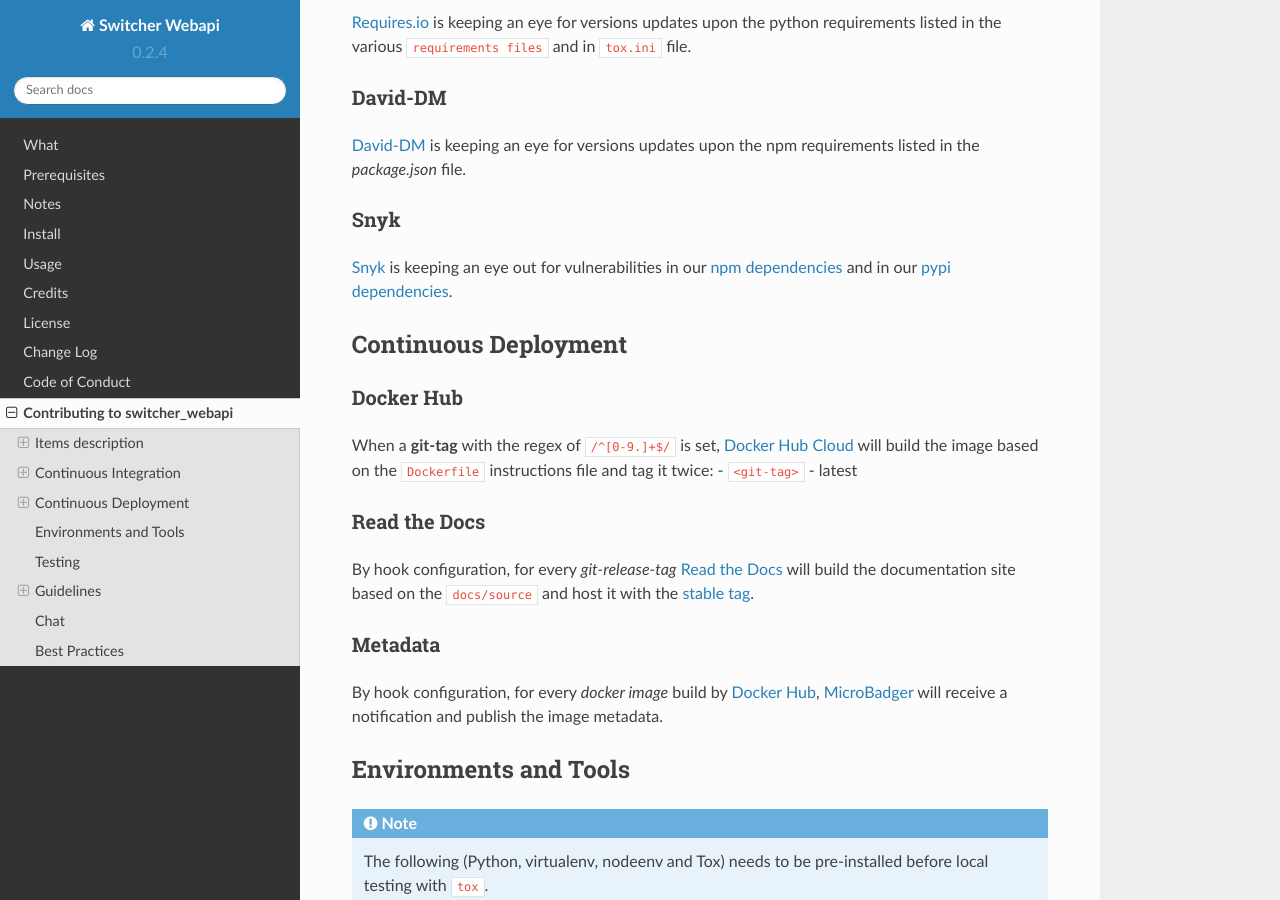
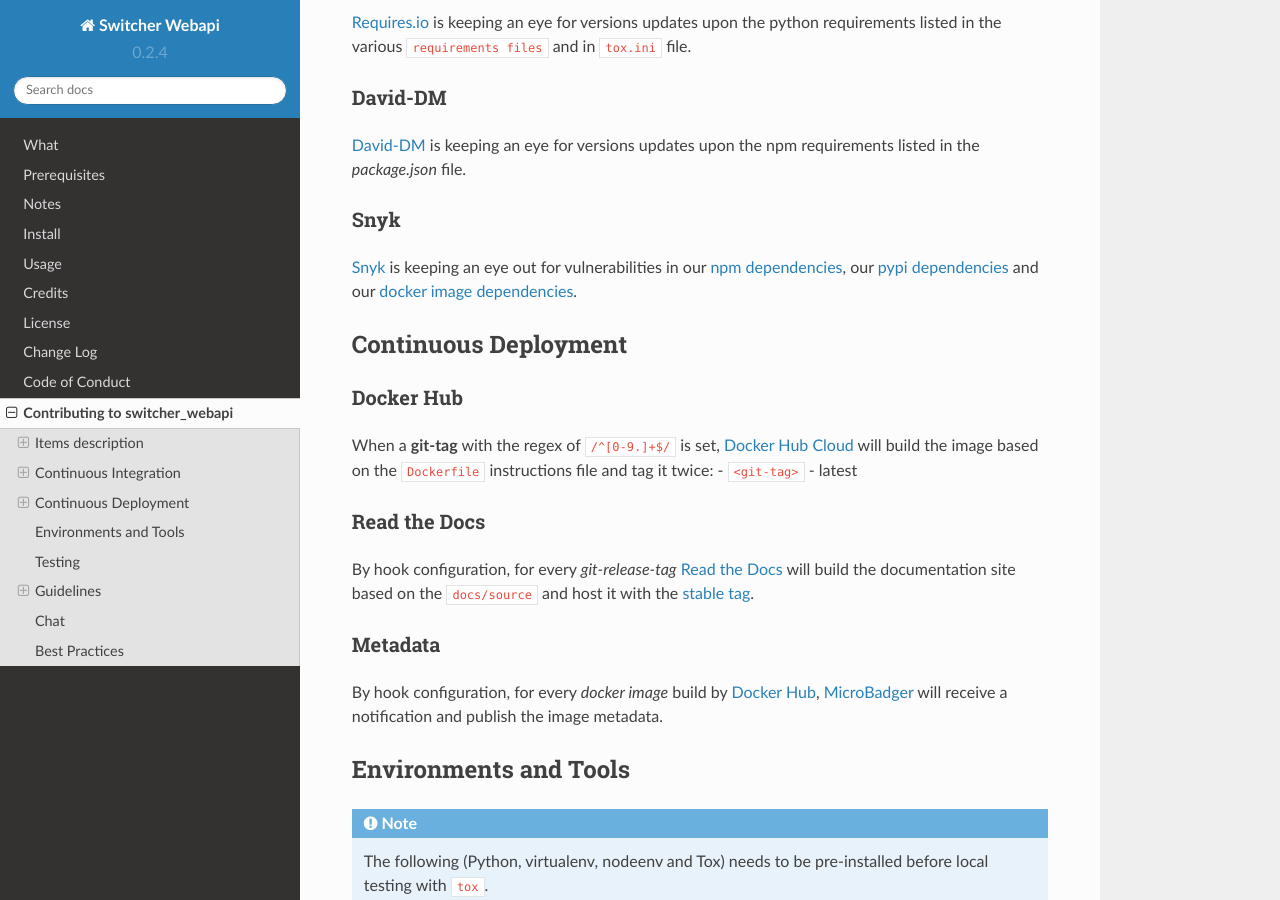
Before and after one commit to TomerFi/switcher_webapi, a Sphinx documentation site: the page built from docs/source/contributing.rst, in a window 1280 px wide and 900 px high, scrolled down 3209 px. Built offline with Sphinx 7.4.7 and the Read the Docs theme 2.0.0, drawn with Linux system fonts in a browser that asks for light colours.

Commit message:
Added snyk docker depdendcies.

```diff
--- a/docs/source/contributing.rst
+++ b/docs/source/contributing.rst
@@ -147,8 +147,8 @@ David-DM
 Snyk
 ----
 
-Snyk_ is keeping an eye out for vulnerabilities in our `npm dependencies`_ and in our
-`pypi dependencies`_.
+Snyk_ is keeping an eye out for vulnerabilities in our `npm dependencies`_,
+our  `pypi dependencies`_ and our `docker image dependencies`_.
 
 Continuous Deployment
 ^^^^^^^^^^^^^^^^^^^^^
@@ -504,3 +504,4 @@ Any contribution bumping up this percentage will be gladly embraced.
 .. _pypi dependencies: https://app.snyk.io/org/tomerfi/project/e06f1010-493f-45be-bb84-a80ddba9d358
 .. _vale: https://errata-ai.github.io/vale/
 .. _jdkato/vale: https://hub.docker.com/r/jdkato/vale
+.. _docker image dependencies: https://app.snyk.io/org/tomerfi/project/efb45c0a-f64b-4db5-8976-966508b78cd8
```
Also changed, not shown: CONTRIBUTING.md (+3 -5 lines).
